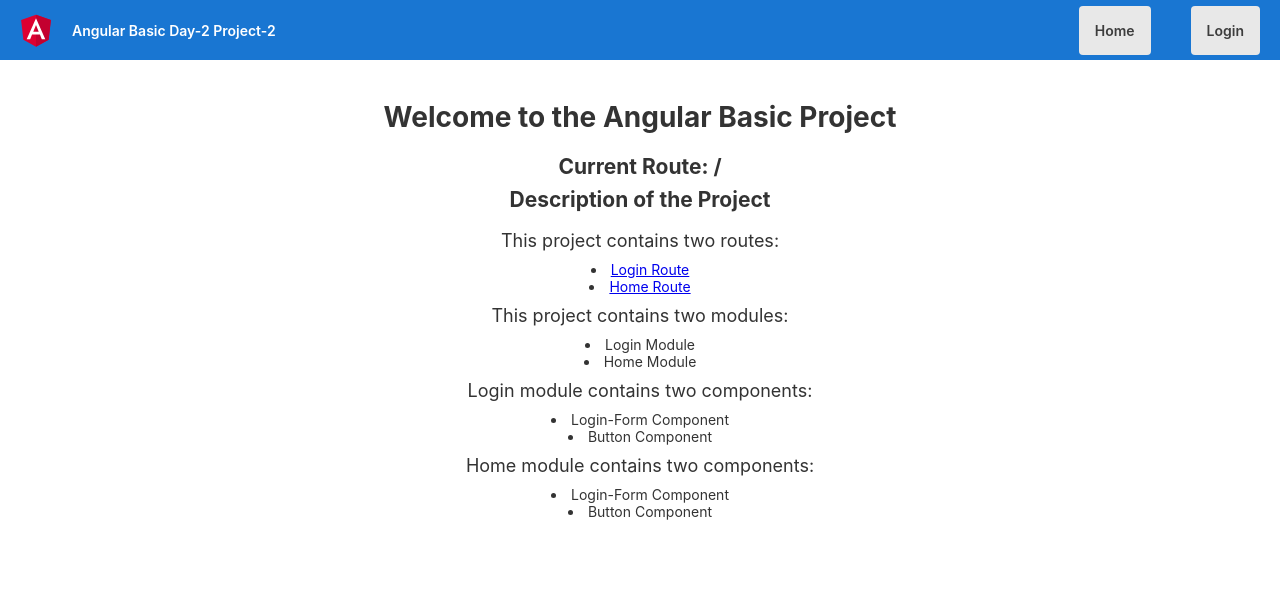
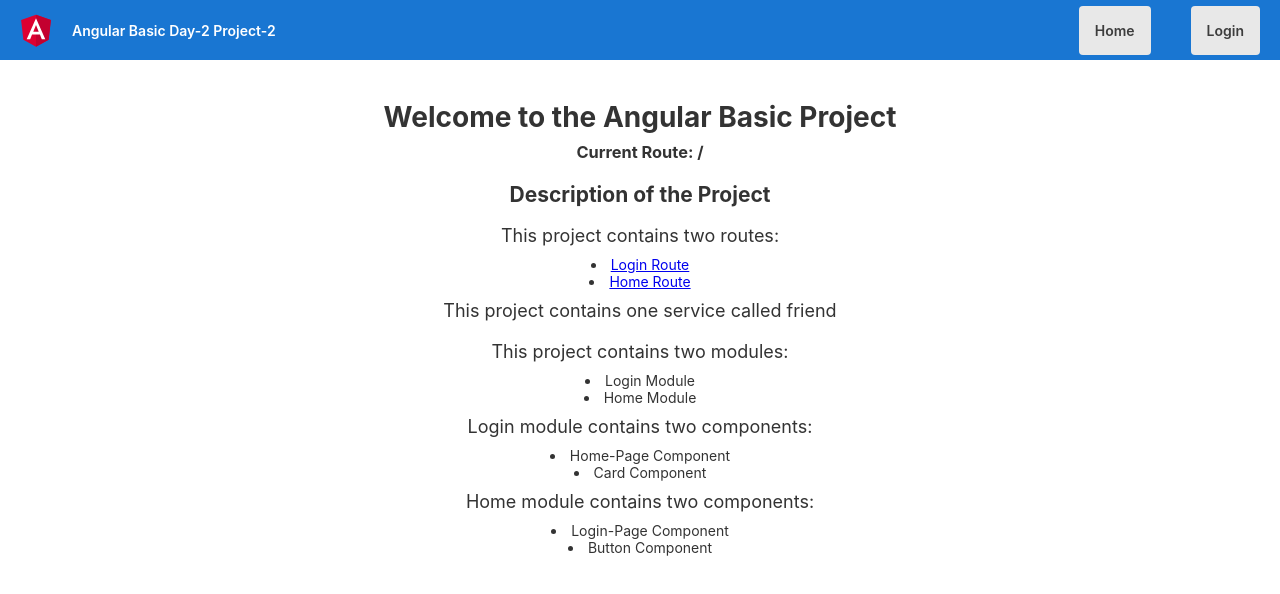
Before and after one commit to ImranChowdhuryFahim/Angular-Basic-Day-2-Project-2, an Angular app: page / in a window 1280 px wide. Shown: the top 594 px of the page. Built offline with nearby package versions, Linux system fonts and the light colour scheme.

Commit message:
updated the service

```diff
--- a/src/app/app.component.html
+++ b/src/app/app.component.html
@@ -15,22 +15,25 @@
 </div>
 <div class="welcome">
   <h1>Welcome to the Angular Basic Project</h1>
+  <h3>Current Route: {{route}}</h3>
 
   <div *ngIf="route==='/'" class="description">
-    <h2>Current Route: {{route}}</h2>
+
     <h2>Description of the Project</h2>
     <p>This project contains two routes:</p>
     <li><a href="/login">Login Route</a></li>
     <li><a href="/home">Home Route</a></li>
+    <p>This project contains one service called friend</p>
     <p>This project contains two modules:</p>
     <li>Login Module</li>
     <li>Home Module</li>
     <p>Login module contains two components:</p>
-    <li>Login-Form Component</li>
+    <li>Home-Page Component</li>
+    <li>Card Component</li>
+    <p>Home module contains two components:</p>
+    <li>Login-Page Component</li>
     <li>Button Component</li>
-    <p>Home module contains two components:</p>
-    <li>Login-Form Component</li>
-    <li>Button Component</li>
+
   </div>
 
 
--- a/src/app/home/home-page/home-page.component.html
+++ b/src/app/home/home-page/home-page.component.html
@@ -1,4 +1,4 @@
 <div class="home">
-    <h2>Logged in users list:</h2>
+    <h2>Friend's list:</h2>
     <app-card *ngFor="let user of users; let i = index" [user]="user" [id]="i+1" ></app-card>
 </div>
--- a/src/app/home/home-page/home-page.component.ts
+++ b/src/app/home/home-page/home-page.component.ts
@@ -1,5 +1,5 @@
 import { Component, OnInit } from '@angular/core';
-import { UserMockService } from 'src/app/services/user-mock.service';
+import { FrinedService } from 'src/app/services/frined.service';
 
 @Component({
   selector: 'app-home-page',
@@ -9,8 +9,8 @@ import { UserMockService } from 'src/app/services/user-mock.service';
 export class HomePageComponent implements OnInit {
   users:string[] = []
 
-  constructor(private service:UserMockService) {
-    this.users = service.getUsers()
+  constructor(private service:FrinedService) {
+    this.users = this.service.getFreinds()
    }
 
   ngOnInit(): void {
--- a/src/app/login/login-page/login-page.component.ts
+++ b/src/app/login/login-page/login-page.component.ts
@@ -1,5 +1,4 @@
 import { Component, OnInit } from '@angular/core';
-import { UserMockService } from 'src/app/services/user-mock.service';
 
 
 @Component({
@@ -13,7 +12,7 @@ export class LoginPageComponent implements OnInit {
   message:string = ''
 
 
-  constructor(private service:UserMockService) { }
+  constructor() { }
 
   ngOnInit(): void {
   }
--- /dev/null
+++ b/src/app/services/frined.service.ts
@@ -0,0 +1,16 @@
+import { Injectable } from '@angular/core';
+
+@Injectable({
+  providedIn: 'root'
+})
+export class FrinedService {
+  friends: string[] = ["Imran Chowdhury","Miad Hasan","Rasheduzzaman","Anik"]
+
+  constructor() { }
+
+  getFreinds():string[]
+  {
+    return this.friends
+  }
+
+}
--- a/src/app/services/user-mock.service.ts
+++ /dev/null
@@ -1,21 +0,0 @@
-import { Injectable } from '@angular/core';
-
-@Injectable({
-  providedIn: 'root'
-})
-export class UserMockService {
-  users: string[] = ["Imran"]
-
-  constructor() { }
-
-  getUsers():string[]
-  {
-    return this.users
-  }
-
-  addUser(name:string,password:string):void
-  {
-    this.users.push(name)
-    console.log(this.users)
-  }
-}
```
Also changed, not shown: 1 other file (tests, documents, lock files or other folders).
